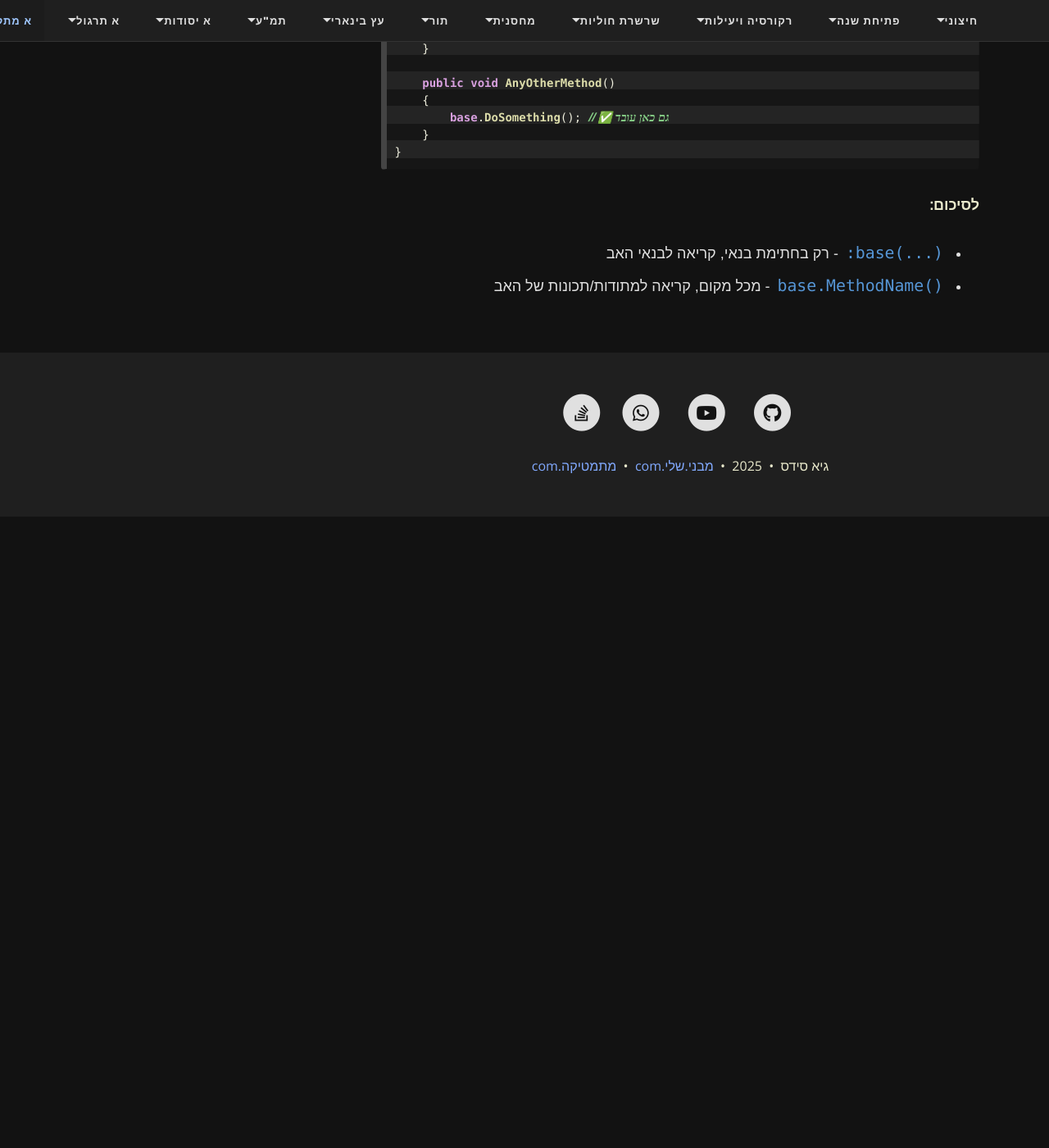
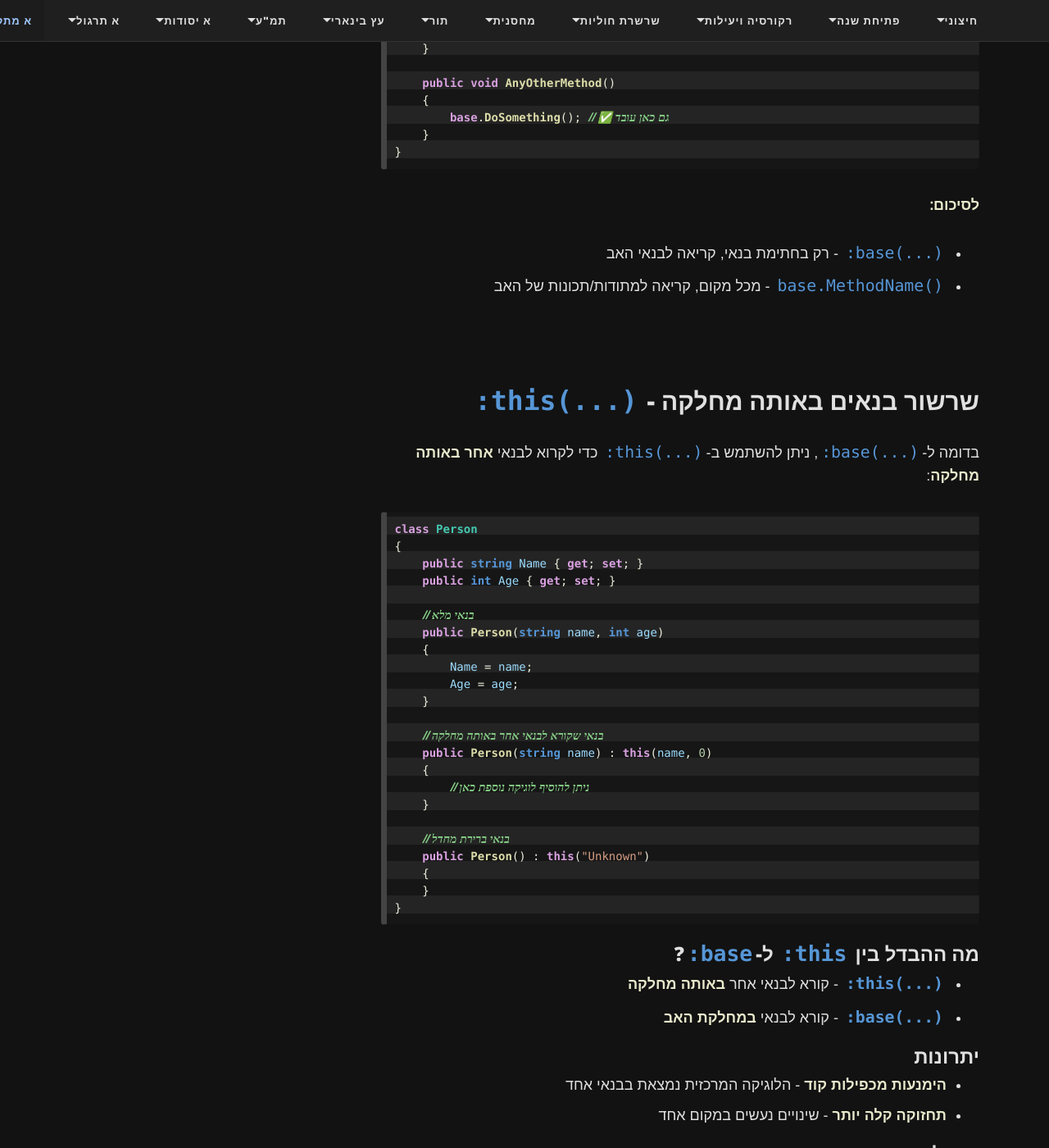
Before and after one commit to 3strategy/BeautifulMivney, a Jekyll site: the page built from oop/01inheritEbase.md, in a window 1280 px wide and 1400 px high, scrolled down 2903 px. Shown: the whole window at 82% size. Built offline with Jekyll 4.4.1, drawn with Linux system fonts in a browser that asks for light colours; comment, search, counter and statistics services are not loaded; before the commit the page ends 3533 px from its top, so only the background shows below that; some of the changed text lies outside the part shown.

Commit message:
now with delay, proper formatting.

````diff
--- a/_config.yml
+++ b/_config.yml
@@ -92,19 +92,18 @@ navbar-links:
     - 1.1 פתיחה: "/oop/01inheritance"
     - 1.2 הורשה המשך: "/oop/01inheritc"
     - 1.3 שרשור בנאים: "/oop/01inheritdconstructors"
-    - 1.4 קריאות ל-base: "/oop/01inheritEbase"
+    - 1.4 קריאות ל-base, this: "/oop/01inheritEbase"
     - מצגת קמפוס: "https://lomdot.education.gov.il/Qualitest/CSA11C-abstract/index.html"
   - 2. פולימורפיזם:
-    - 2. מצגת: "/oop/02-polymorphism-cs.pptx"
-    - 2. פולימורפיזם: "/oop/02Polymorphism"
-    - 2. תרגול אינטרקטיבי: "https://chatgpt.com/canvas/shared/6949ad8e6d288191b709fba6ae09bb29"
-    - 22. תרגול אינטרקטיבי: "oop/02questionnaire"
-    - 2. אינטרקטיבי JAVA: "https://gemini.google.com/share/cc9b583ee06b"
-    - 2. עץ החלטה + מבגרות 25: "/oop/02Polymorphism2Bag25"
-    - 2. מתי נקבע הטיפוס: "/oop/02Polymorphism3"
-    - 2. מה קורה עם ToString?: "/oop/02Polymorphism4CwToString"
+    - 2.1 מצגת: "/oop/02-polymorphism-cs.pptx"
+    - 2.2 פולימורפיזם: "/oop/02Polymorphism"
+    - 2.3 תרגול אינטרקטיבי: "oop/02questionnaire"
+    - 2.3b אינטרקטיבי JAVA: "https://gemini.google.com/share/cc9b583ee06b"
+    - 2.4 עץ החלטה + מבגרות 25: "/oop/02Polymorphism2Bag25"
+    - 2.5 מתי נקבע הטיפוס: "/oop/02Polymorphism3"
+    - 2.6 מה קורה עם ToString?: "/oop/02Polymorphism4CwToString"
     - 2. פולימורפיזם מאמר: "/oop/M2018.L.sam-compare.pdf"
-    - מצגת קמפוס: "https://lomdot.education.gov.il/Qualitest/CSA11B-polymorphism/index.html"
+    - 2.8 מצגת קמפוס: "https://lomdot.education.gov.il/Qualitest/CSA11B-polymorphism/index.html"
   - בגרויות: "/oop/Bagruyot"
 
 
--- a/oop/01inheritEbase.md
+++ b/oop/01inheritEbase.md
@@ -8,7 +8,7 @@ lang: he
 ---
 
 {: .box-note}
-כמה הבהרות לגבי הקריאות ל-`base` ול- `base:`
+כמה הבהרות לגבי הקריאות ל-`base` ל- `base:` ול- `this:`
 
 ## מגבלות על קריאה לבנאי של מחלקת האב
 
@@ -125,3 +125,57 @@ class C : P
 
 - `(...)base:` - רק בחתימת בנאי, קריאה לבנאי האב
 - `()base.MethodName` - מכל מקום, קריאה למתודות/תכונות של האב
+
+---
+
+## שרשור בנאים באותה מחלקה - `(...)this:`
+
+בדומה ל-`(...)base:`, ניתן להשתמש ב-`(...)this:` כדי לקרוא לבנאי **אחר באותה מחלקה**:
+
+```csharp
+class Person
+{
+    public string Name { get; set; }
+    public int Age { get; set; }
+
+    // בנאי מלא
+    public Person(string name, int age)
+    {
+        Name = name;
+        Age = age;
+    }
+
+    // בנאי שקורא לבנאי אחר באותה מחלקה
+    public Person(string name) : this(name, 0)
+    {
+        // ניתן להוסיף לוגיקה נוספת כאן
+    }
+
+    // בנאי ברירת מחדל
+    public Person() : this("Unknown")
+    {
+    }
+}
+```
+
+### מה ההבדל בין `this:` ל-`base:`?
+
+- **`(...)this:`** - קורא לבנאי אחר **באותה מחלקה**
+- **`(...)base:`** - קורא לבנאי **במחלקת האב**
+
+### יתרונות
+
+- **הימנעות מכפילות קוד** - הלוגיקה המרכזית נמצאת בבנאי אחד
+- **תחזוקה קלה יותר** - שינויים נעשים במקום אחד
+
+### מגבלה חשובה
+
+**לא ניתן** להשתמש גם ב-`:this` וגם ב-`:base` באותו בנאי - רק אחד מהם!
+
+```csharp
+// ❌ שגוי - לא ניתן לשלב
+public C(int x) : base(x), this(x) { }
+
+// ✅ נכון - רק אחד
+public C(int x) : this(x, 0) { }
+```
````
Also changed, not shown: oop/02questionnaire.md (+30 -35 lines).
